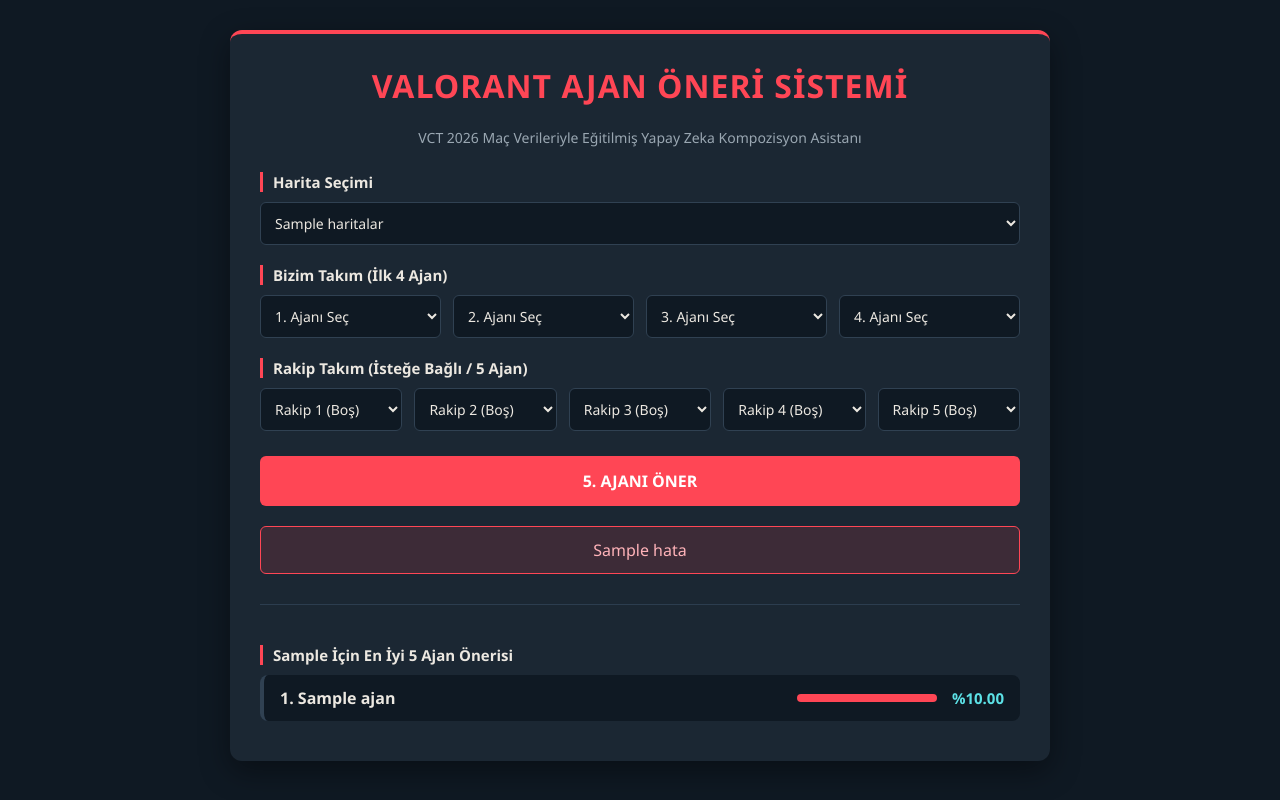
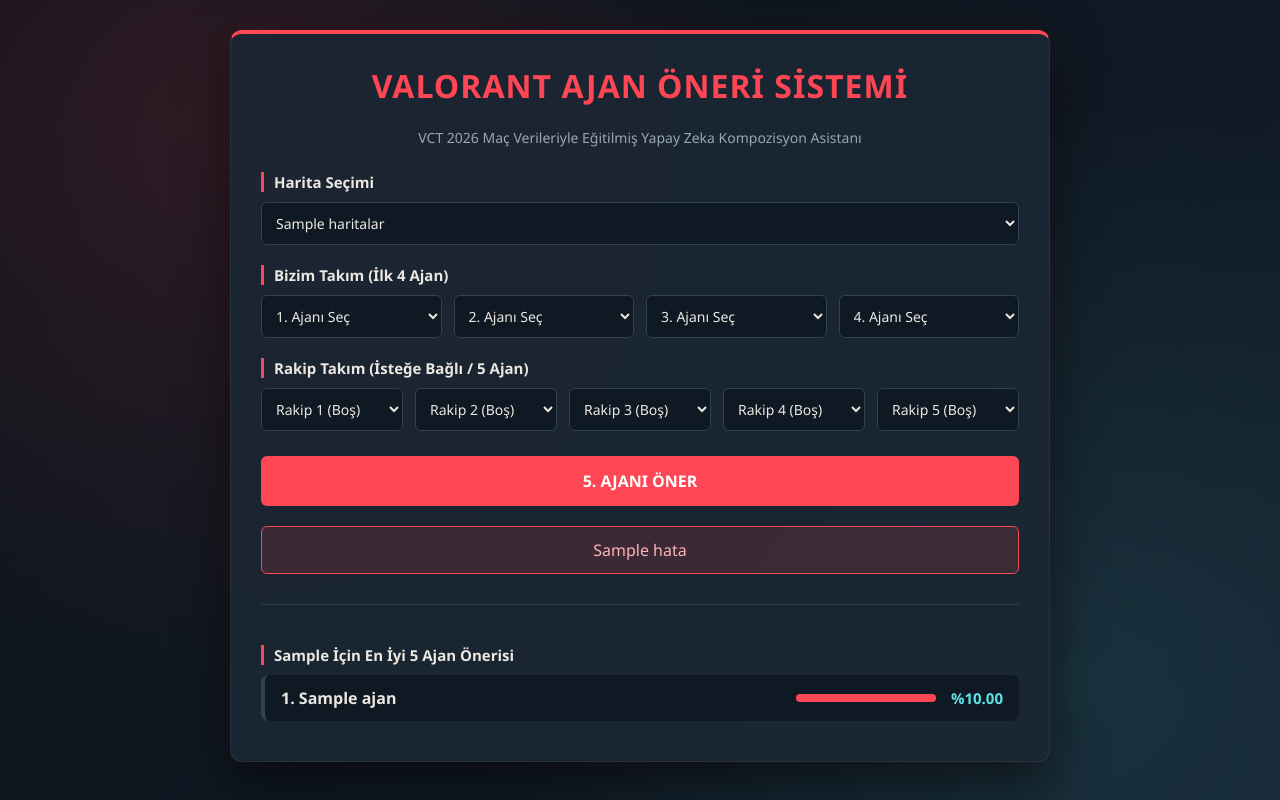
Before and after one commit to ayseonkol/valorant-ajan-oneri, a Flask app: template templates/index.html in a window 1280 px wide. Run offline with Flask 3, Linux system fonts and the light colour scheme; the template is opened without the code that fills it: most values are stand-ins (such as "Sample title", 1, 10 or a date in 2020); parts of the project's set-up code (start-up, migrations or seed data) failed here and were passed over.

Commit message:
Add files via upload

```diff
--- a/templates/index.html
+++ b/templates/index.html
@@ -7,7 +7,13 @@
     <style>
         * { box-sizing: border-box; font-family: 'Segoe UI', Tahoma, Geneva, Verdana, sans-serif; }
         body {
-            background-color: #0f1923;
+            background-color: #0b1219;
+            background-image:
+                radial-gradient(circle at 15% 15%, rgba(255, 70, 85, 0.14) 0%, transparent 45%),
+                radial-gradient(circle at 85% 85%, rgba(92, 225, 230, 0.10) 0%, transparent 45%),
+                linear-gradient(135deg, #0b1219 0%, #0f1923 55%, #13202d 100%);
+            background-attachment: fixed;
+            min-height: 100vh;
             color: #ece8e1;
             margin: 0;
             padding: 30px 15px;
@@ -15,11 +21,13 @@
         .container {
             max-width: 820px;
             margin: 0 auto;
-            background-color: #1b2733;
+            background-color: rgba(27, 39, 51, 0.90);
+            backdrop-filter: blur(10px);
             padding: 30px;
             border-radius: 12px;
+            border: 1px solid rgba(255, 255, 255, 0.06);
             border-top: 4px solid #ff4655;
-            box-shadow: 0 10px 30px rgba(0,0,0,0.4);
+            box-shadow: 0 20px 50px rgba(0, 0, 0, 0.55), 0 0 30px rgba(255, 70, 85, 0.08);
         }
         h1 {
             margin-top: 0;
```
